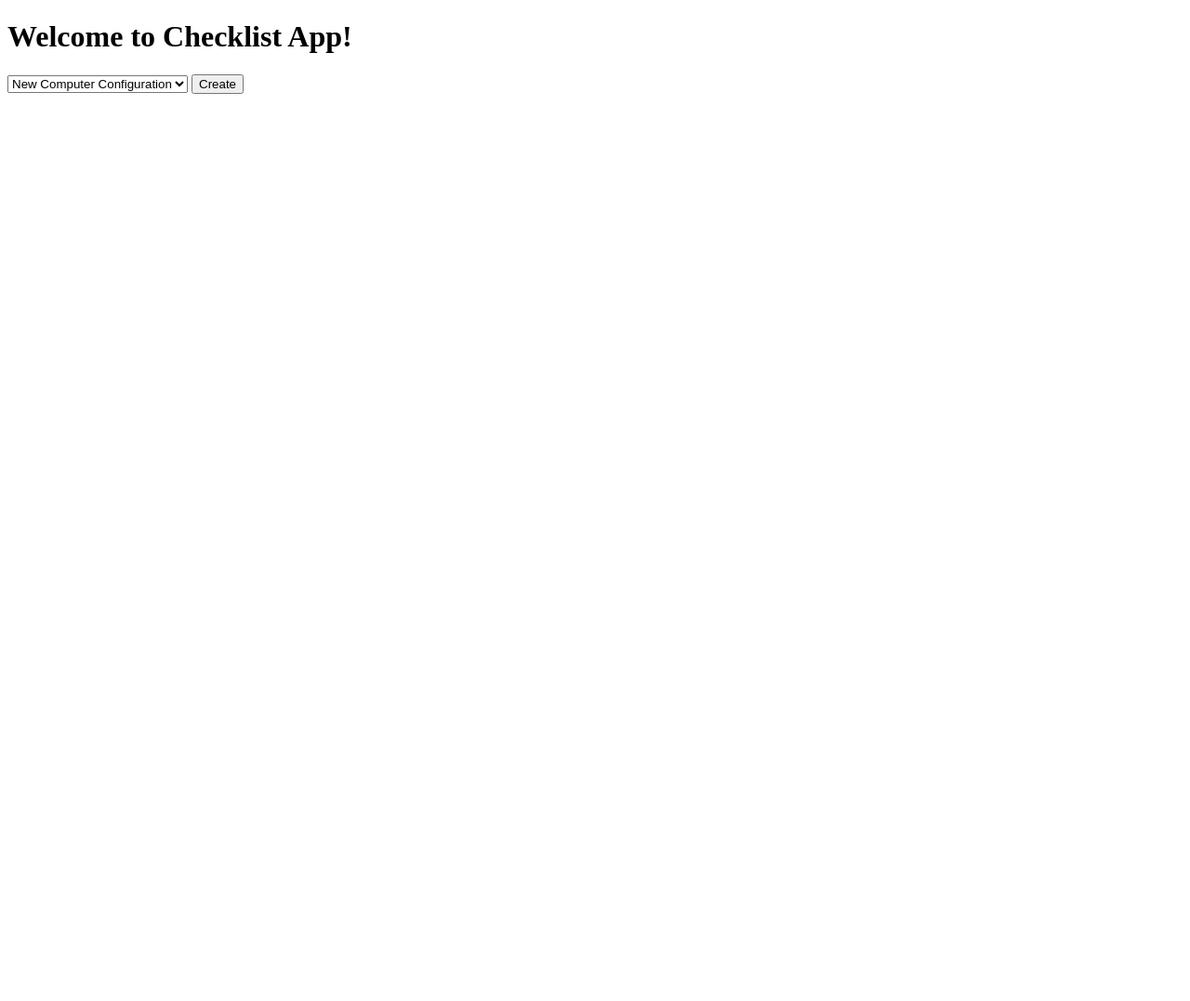
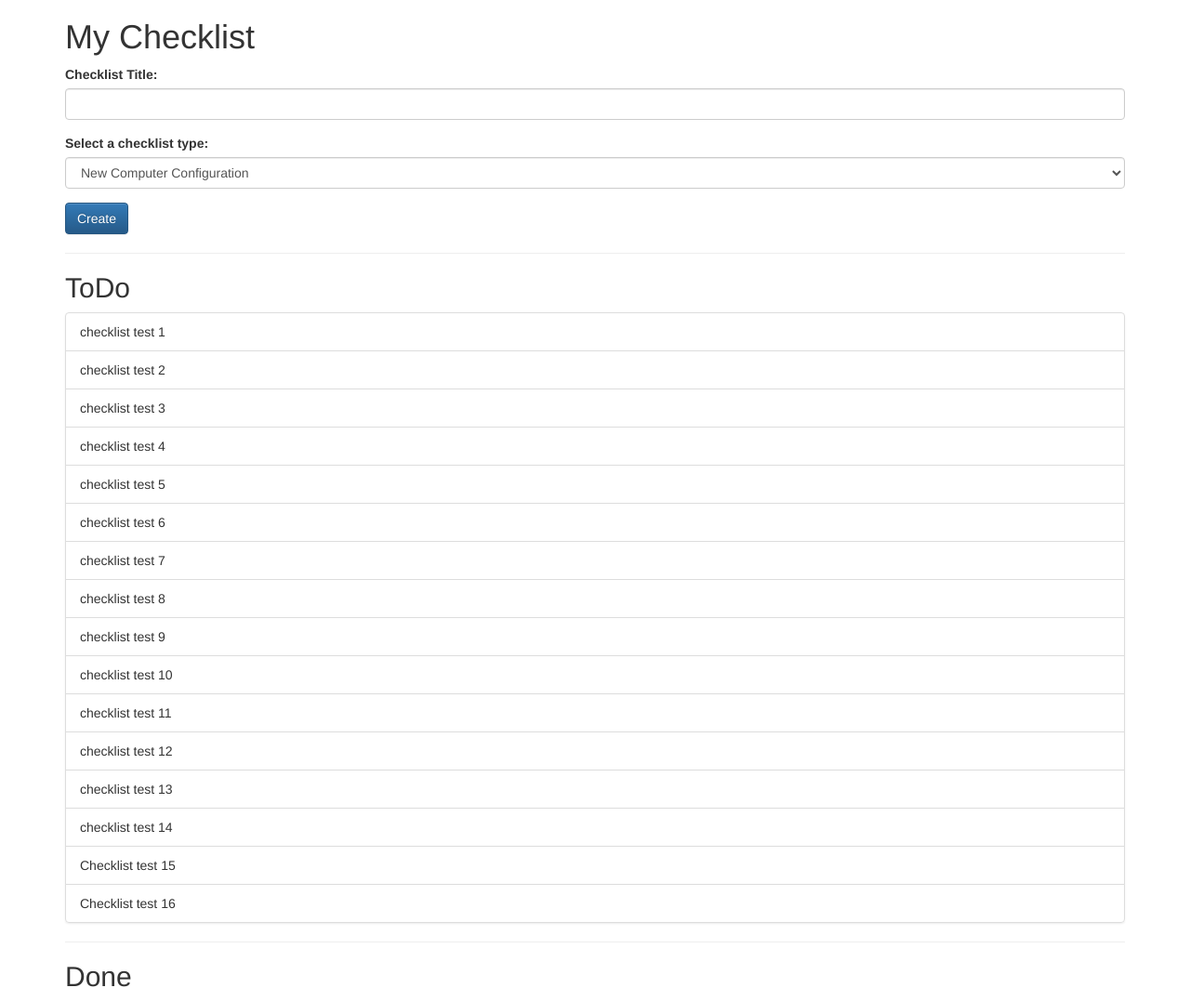
Before and after one commit to algarni/itss, a Django app: page / in a window 1280 px wide. Shown: the whole page at 93% size. Before the commit the page ends 101 px from the top, so only its background shows below. Run offline with Django 3.2, Linux system fonts and the light colour scheme; data comes from the database, SQL or seed files in the repository; both versions use the stored data as it was after the commit; some libraries are stand-ins or nearby versions.

Commit message:
Create layout & checklist_detail templates for checklist app.

```diff
--- a/checklist/models.py
+++ b/checklist/models.py
@@ -17,6 +17,9 @@ class ListItemTemplate(models.Model):
 class List(models.Model):
     name = models.CharField(max_length=250)
 
+    def __str__(self):
+        return self.name
+
 
 class Item(models.Model):
     name = models.CharField(max_length=250)
--- a/checklist/templates/checklist/home.html
+++ b/checklist/templates/checklist/home.html
@@ -1,19 +1,31 @@
-<!DOCTYPE html>
-<html lang="en">
-<head>
-    <meta charset="UTF-8">
-    <title>Checklist HomePage</title>
-</head>
-<body>
-<h1>Welcome to Checklist App!</h1>
+{% extends 'checklist\layout.html' %}
+{% block title %}{% endblock %}
+{% block content %}
+    <h1>My Checklist</h1>
     <form action="" method="post">
         {% csrf_token %}
-    <select name="list-templates">
+        <div class="form-group">
+            <label for="title">Checklist Title:</label>
+            <input type="text" name="title" class="form-control">
+        </div>
+        <div class="form-group">
+            <label for="list-templates">Select a checklist type:</label>
+            <select name="list-templates" class="form-control">
                 {% for temp in list_templates %}
                     <option value="{{ temp.id }}">{{ temp.name }}</option>
                 {% endfor %}
             </select>
-    <input type="submit" value="Create">
+        </div>
+        <input type="submit" value="Create" class="btn btn-primary">
     </form>
-</body>
-</html>
+    <hr>
+    <h2>ToDo</h2>
+    <ul class="list-group">
+        {% for list in checklists %}
+            <li class="list-group-item">{{ list.name }}</li>
+        {% endfor %}
+    </ul>
+    <hr>
+    <h2>Done</h2>
+
+{% endblock %}
--- /dev/null
+++ b/checklist/templates/checklist/layout.html
@@ -0,0 +1,41 @@
+<!DOCTYPE html>
+<html lang="en">
+<head>
+    <meta charset="utf-8">
+    <meta http-equiv="X-UA-Compatible" content="IE=edge">
+    <meta name="viewport" content="width=device-width, initial-scale=1">
+    <!-- The above 3 meta tags *must* come first in the head; any other head content must come *after* these tags -->
+    <title>{% block title %}Bootstrap 101 Template{% endblock %}</title>
+
+    <!-- Bootstrap -->
+    <link rel="stylesheet" href="https://maxcdn.bootstrapcdn.com/bootstrap/3.3.7/css/bootstrap.min.css"
+          integrity="sha384-BVYiiSIFeK1dGmJRAkycuHAHRg32OmUcww7on3RYdg4Va+PmSTsz/K68vbdEjh4u" crossorigin="anonymous">
+
+    <!-- Load Bootstrap RTL theme from RawGit -->
+    <!-- <link rel="stylesheet" href="//cdn.rawgit.com/morteza/bootstrap-rtl/v3.3.4/dist/css/bootstrap-rtl.min.css"> -->
+
+    <!-- Optional theme -->
+    <link rel="stylesheet" href="https://maxcdn.bootstrapcdn.com/bootstrap/3.3.7/css/bootstrap-theme.min.css"
+          integrity="sha384-rHyoN1iRsVXV4nD0JutlnGaslCJuC7uwjduW9SVrLvRYooPp2bWYgmgJQIXwl/Sp" crossorigin="anonymous">
+
+    <!-- HTML5 shim and Respond.js for IE8 support of HTML5 elements and media queries -->
+    <!-- WARNING: Respond.js doesn't work if you view the page via file:// -->
+    <!--[if lt IE 9]>
+      <script src="https://oss.maxcdn.com/html5shiv/3.7.3/html5shiv.min.js"></script>
+      <script src="https://oss.maxcdn.com/respond/1.4.2/respond.min.js"></script>
+    <![endif]-->
+</head>
+<body>
+<div class="container">
+    {% block content %}
+        <h1>Hello, world!</h1>
+    {% endblock %}
+</div>
+<!-- jQuery (necessary for Bootstrap's JavaScript plugins) -->
+<script src="https://ajax.googleapis.com/ajax/libs/jquery/1.12.4/jquery.min.js"></script>
+<!-- Include all compiled plugins (below), or include individual files as needed -->
+<script src="https://maxcdn.bootstrapcdn.com/bootstrap/3.3.7/js/bootstrap.min.js"
+        integrity="sha384-Tc5IQib027qvyjSMfHjOMaLkfuWVxZxUPnCJA7l2mCWNIpG9mGCD8wGNIcPD7Txa"
+        crossorigin="anonymous"></script>
+</body>
+</html>
--- a/checklist/urls.py
+++ b/checklist/urls.py
@@ -3,5 +3,5 @@ from . import views
 
 urlpatterns = [
     path('', views.home),
-    path('create', views.create)
+    path('<int:pk>/', views.checklist_detail)
 ]
--- a/checklist/views.py
+++ b/checklist/views.py
@@ -1,16 +1,21 @@
-from django.shortcuts import render
+from django.shortcuts import render, redirect
 
 from checklist.models import ListTemplate, List, ListItemTemplate, Item
 
 
 def home(request):
+    checklists = List.objects.all()
+    list_templates = ListTemplate.objects.all()
     if request.method == 'GET':
-        list_templates = ListTemplate.objects.all()
-        return render(request, 'checklist/home.html', {'list_templates': list_templates})
+        return render(request, 'checklist/home.html', {
+            'list_templates': list_templates,
+            'checklists': checklists
+        })
     if request.method == 'POST':
+        title = request.POST['title']
         list_template_id = request.POST['list-templates']
         new_list = List.objects.create(
-            name='checklist test'
+            name=title
         )
         template_items = ListItemTemplate.objects.filter(list__id=list_template_id)
         # new_items = new_list.item_set
@@ -23,8 +28,11 @@ def home(request):
 
         new_list.save()
 
-        return render(request, 'checklist/create_checklist.html')
+        return redirect(checklist_detail, pk=new_list.pk)
 
 
-def create(request):
-    return render(request, 'checklist/create_checklist.html')
+def checklist_detail(request, pk):
+    checklist = List.objects.get(pk=pk)
+    items = Item.objects.filter(list__id=pk)
+    return render(request, 'checklist/checklist_detail.html',
+                  {'items': items, 'checklist':checklist})
```
Also changed, not shown: checklist/templates/checklist/checklist_detail.html (added, +15 -0 lines), db.sqlite3. Lines whose indentation alone changed are shown as unchanged.
